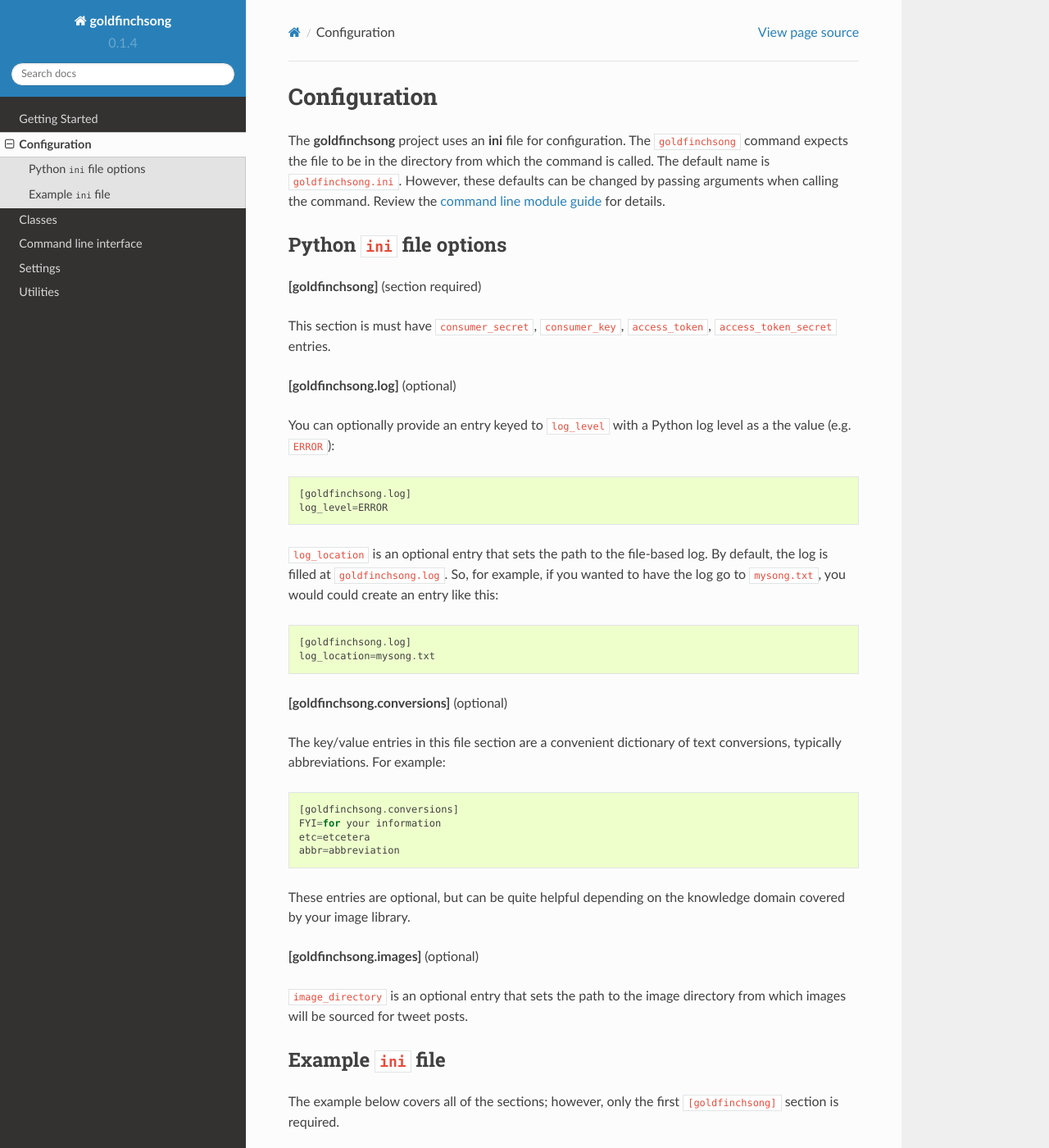
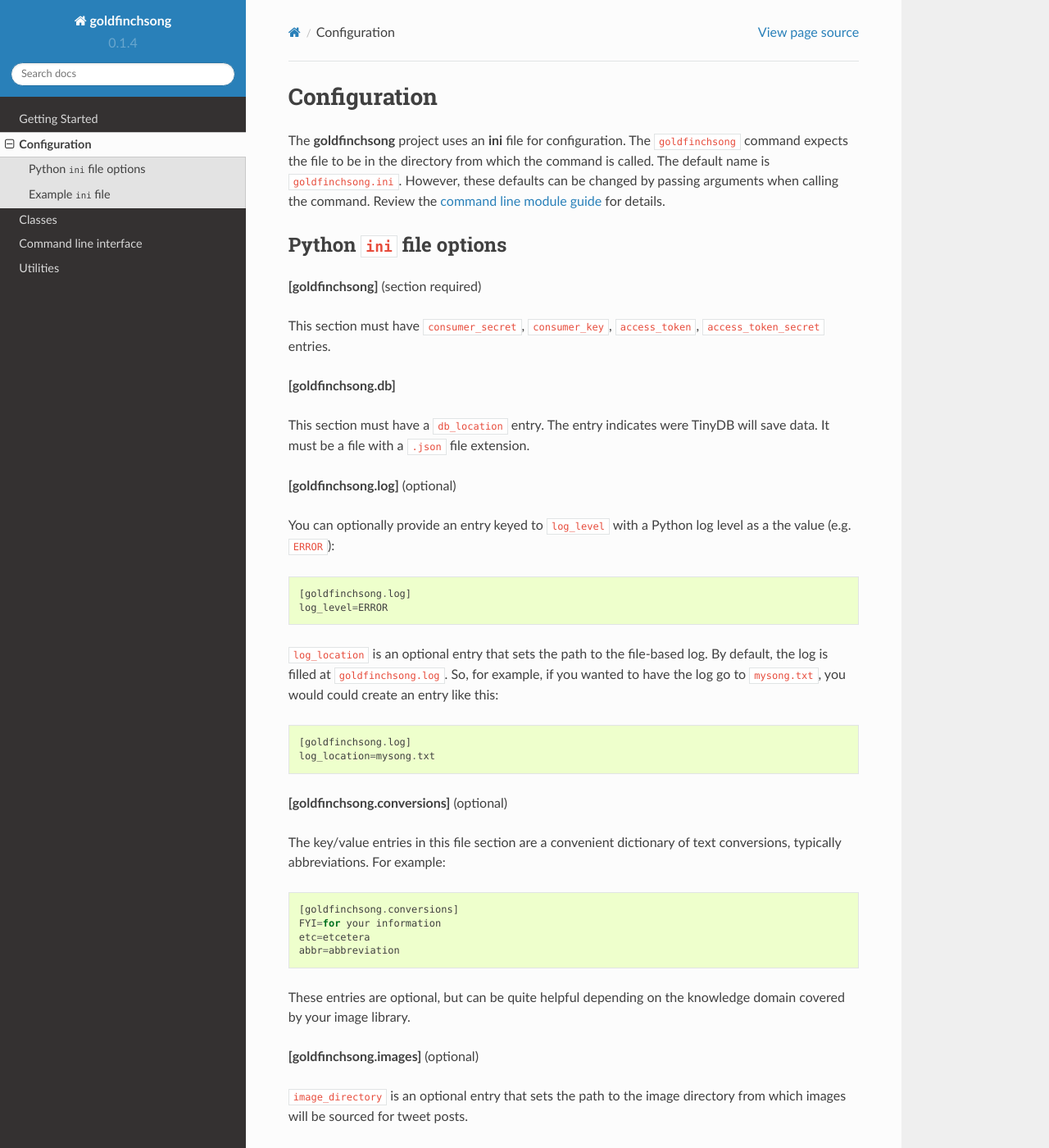
Before and after one commit to jga/goldfinchsong, a Sphinx documentation site: the page built from docs/configuration.rst, in a window 1280 px wide and 1400 px high. Shown: the whole window at 82% size. Built offline with Sphinx 7.4.7 and the Read the Docs theme 2.0.0, drawn with Linux system fonts in a browser that asks for light colours; some of the changed text lies outside the part shown.

Commit message:
Update docs with 'db' requirements

```diff
--- a/docs/configuration.rst
+++ b/docs/configuration.rst
@@ -12,7 +12,12 @@
 
 **[goldfinchsong]** (section required)
 
-This section is must have ``consumer_secret``, ``consumer_key``, ``access_token``, ``access_token_secret`` entries.
+This section must have ``consumer_secret``, ``consumer_key``, ``access_token``, ``access_token_secret`` entries.
+
+**[goldfinchsong.db]**
+
+This section must have a ``db_location`` entry. The entry indicates were TinyDB will save
+data. It must be a file with a ``.json`` file extension.
 
 **[goldfinchsong.log]** (optional)
 
@@ -64,6 +69,8 @@
     consumer_secret=goldfinchsong-consumer-secret
     access_token=goldfinchsong-access-token
     access_token_secret=goldfinchsong-access-token-secret
+    [goldfinchsong.db]
+    db_location=goldfinchsong_db.json
     [goldfinchsong.images]
     image_directory=my-alternative-directory/images
     [goldfinchsong.log]
--- a/docs/getting_started.rst
+++ b/docs/getting_started.rst
@@ -24,7 +24,7 @@
 Install
 -------
 
-Use ``pip`` to install.
+Use ``pip`` to install.::
 
     pip install goldfinchsongsong
 
--- a/docs/index.rst
+++ b/docs/index.rst
@@ -27,7 +27,6 @@
    configuration
    classes
    cli
-   settings
    utils
 
 Indices and tables
```
Also changed, not shown: other parts of docs/index.rst (+0 -1 lines).
